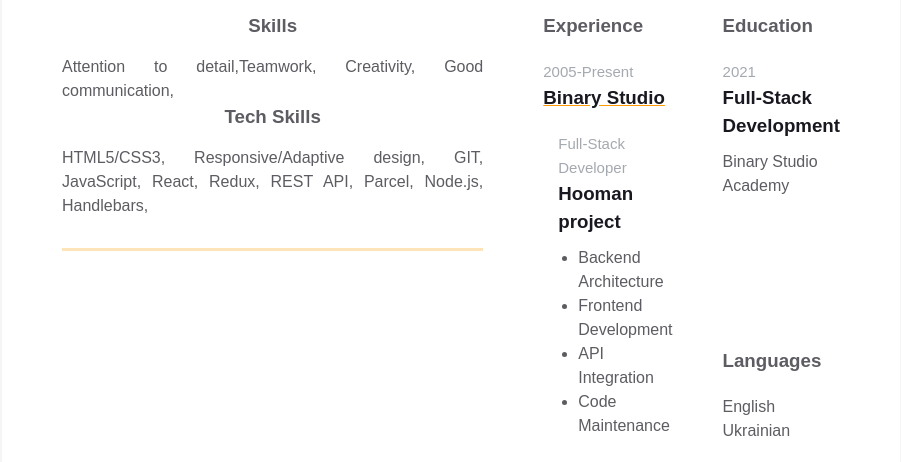
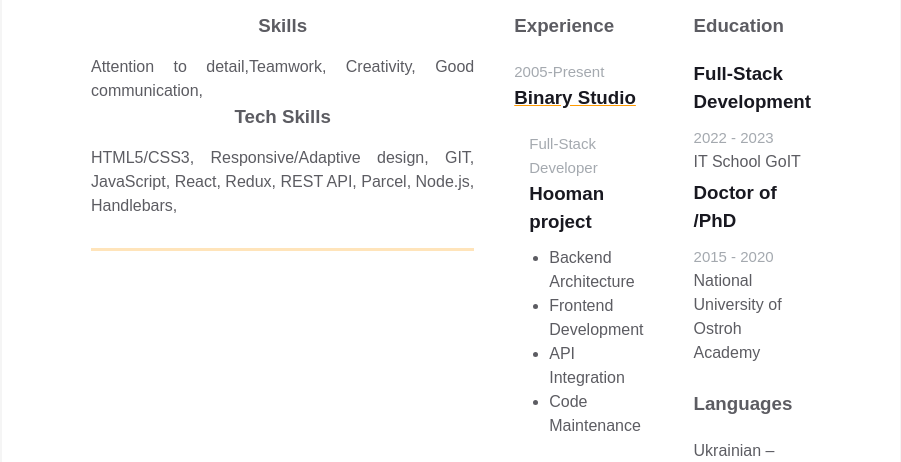
Before and after one commit to Bohdan99I/homepage, a plain HTML site: page index.html in a window 1280 px wide. Shown: the part 338-800 px from the top of the page, without its empty margins (189-1090 px from the left). Drawn offline with Linux system fonts and the light colour scheme.

Commit message:
fix_Education

```diff
--- a/index.html
+++ b/index.html
@@ -130,17 +130,31 @@
                           Education
                         </h3>
                         <div class="additional-info__education-university">
-                          <span
-                            class="additional-info__education-university-durability"
-                            >2021</span
-                          >
                           <h3
                             class="additional-info__education-university-speciality"
                           >
                             Full-Stack Development
                           </h3>
+                          <span
+                            class="additional-info__education-university-durability"
+                            >2022 - 2023</span
+                          >
                           <p class="additional-info__education-university-name">
-                            Binary Studio Academy
+                            IT School GoIT
+                          </p>
+                        </div>
+                        <div class="additional-info__education-university">
+                          <h3
+                            class="additional-info__education-university-speciality"
+                          >
+                            Doctor of /PhD
+                          </h3>
+                          <span
+                            class="additional-info__education-university-durability"
+                            >2015 - 2020</span
+                          >
+                          <p class="additional-info__education-university-name">
+                            National University of Ostroh Academy
                           </p>
                         </div>
                       </div>
@@ -149,8 +163,12 @@
                         <h3 class="additional-info__languages-header">
                           Languages
                         </h3>
-                        <p class="additional-info__languages-item">English</p>
-                        <p class="additional-info__languages-item">Ukrainian</p>
+                        <p class="additional-info__languages-item">
+                          Ukrainian ­– Native
+                        </p>
+                        <p class="additional-info__languages-item">
+                          English – Pre-Intermediate
+                        </p>
                       </div>
                     </div>
                   </div>
@@ -164,4 +182,4 @@
   </body>
 </html>
 
-/* */
+fix_Education
--- a/styles.css
+++ b/styles.css
@@ -18,8 +18,8 @@ body {
 
 .container {
   margin: 0 auto;
-  padding: 0 30px;
-  max-width: 900px;
+  padding: 0 20px;
+  max-width: 800px;
 }
 
 .fh {
@@ -245,6 +245,7 @@ body {
 
 .additional-info__education-university-name {
   color: var(--secondary-text-color);
+  margin-bottom: 5px;
 }
 
 .additional-info__languages {
```
